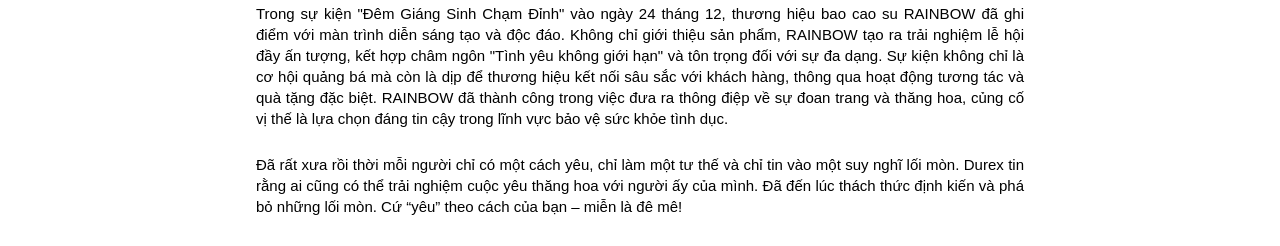
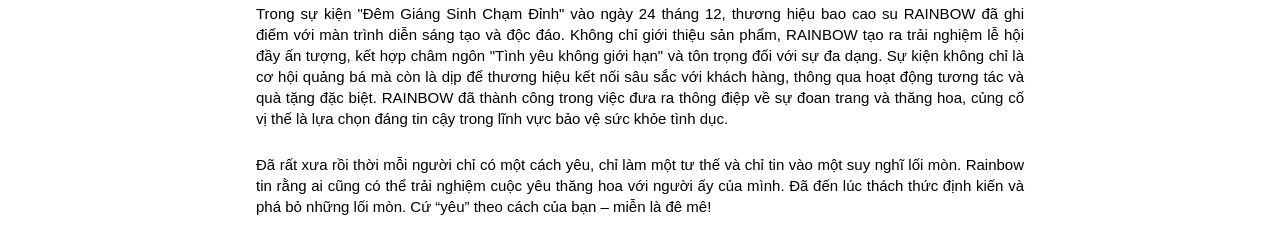
Before and after one commit to thaibao2806/rainbow, a plain HTML site: page index.html in a window 1280 px wide. Shown: the part 842-1088 px from the top of the page. Drawn offline with Linux system fonts and the light colour scheme.

Commit message:
update 1

```diff
--- a/index.html
+++ b/index.html
@@ -66,7 +66,7 @@
             trong việc đưa ra thông điệp về sự đoan trang và thăng hoa, củng cố vị thế là lựa chọn đáng tin cậy trong lĩnh vực bảo
             vệ sức khỏe tình dục.</p>
             <p class="about-content">Đã rất xưa rồi thời mỗi người chỉ có một cách yêu, chỉ làm một tư thế và chỉ tin vào một suy nghĩ lối mòn.
-            Durex tin rằng ai cũng có thể trải nghiệm cuộc yêu thăng hoa với người ấy của mình.
+            Rainbow tin rằng ai cũng có thể trải nghiệm cuộc yêu thăng hoa với người ấy của mình.
             Đã đến lúc thách thức định kiến và phá bỏ những lối mòn.
             Cứ “yêu” theo cách của bạn – miễn là đê mê!</p>
         <div class="row member-list">
```
